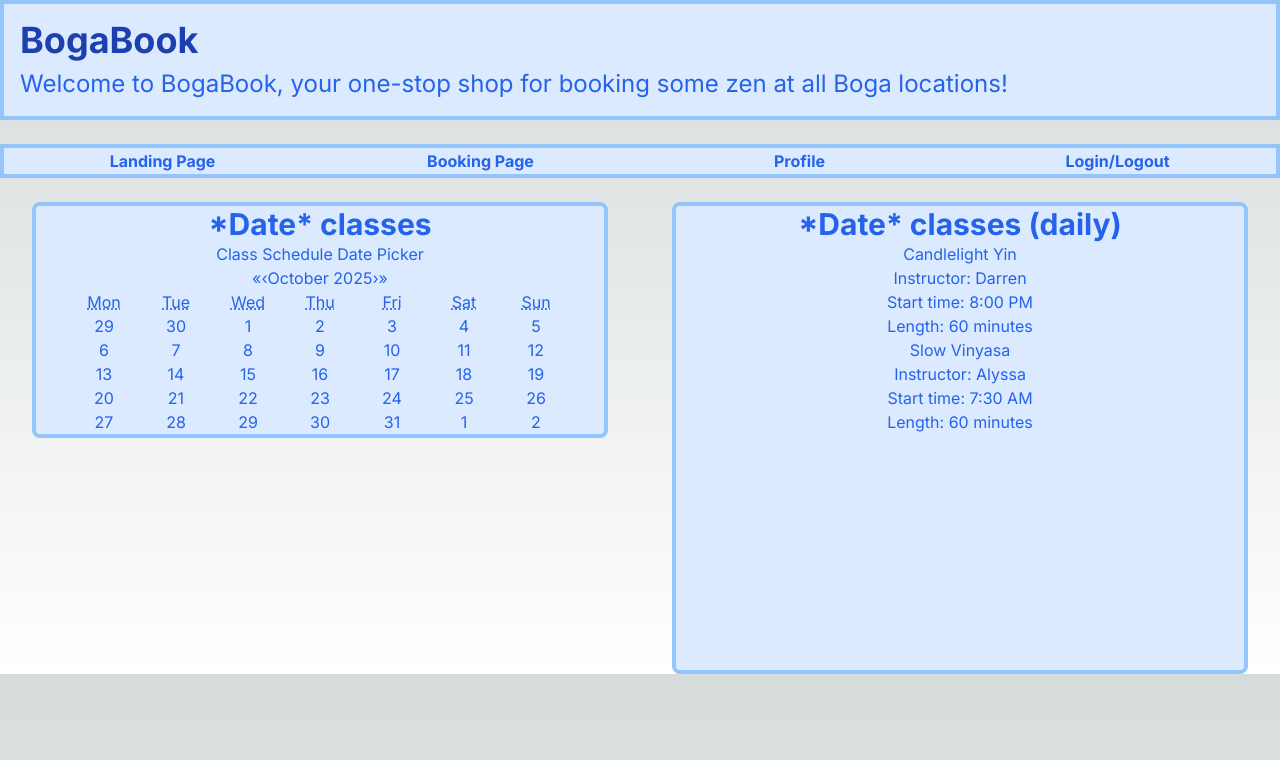
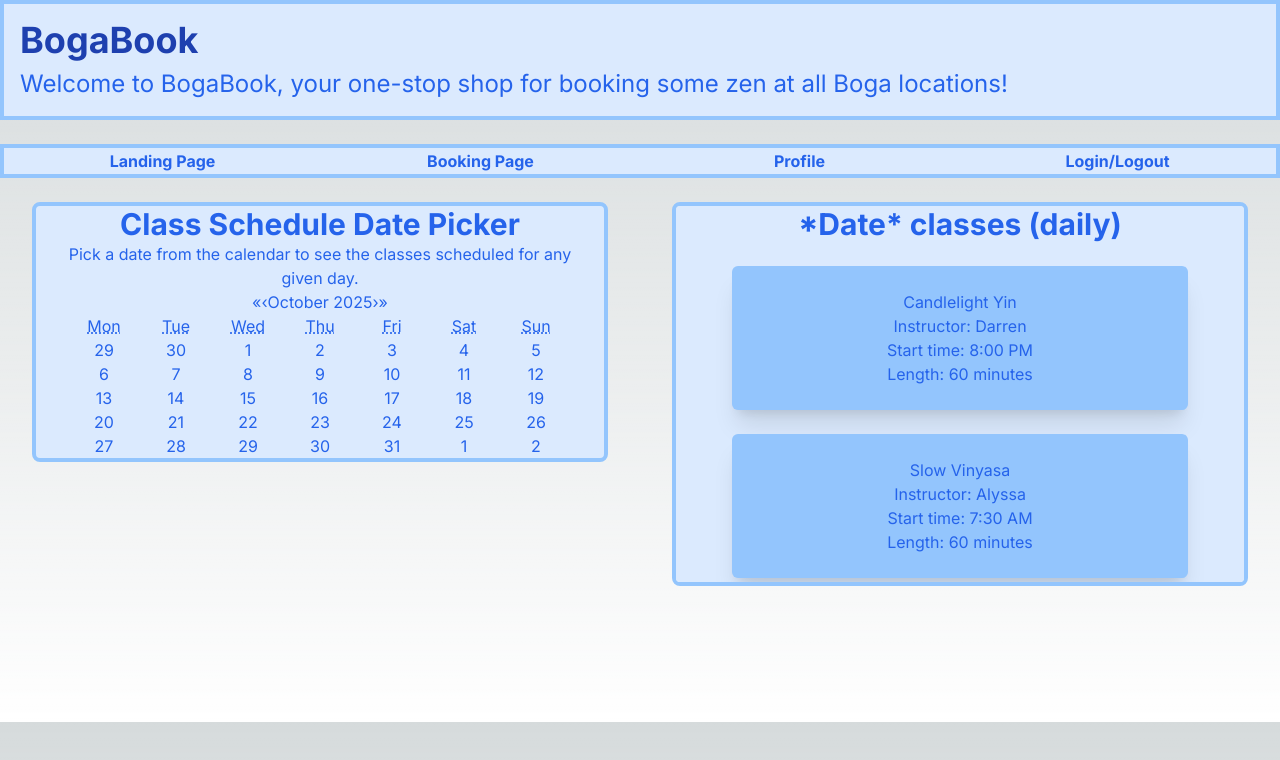
Before and after one commit to Robchike9290/YogaBookingPlatform, a Next.js app: page /book in a window 1280 px wide. Shown: the top 760 px of the page. Built offline with nearby package versions, Linux system fonts and the light colour scheme.

Commit message:
Remove some unnecessary lines

```diff
--- a/src/app/_components/AboutStudio.tsx
+++ b/src/app/_components/AboutStudio.tsx
@@ -50,7 +50,7 @@ const studioBios = [
 
 export default function AboutStudio(props: AboutStudioPropTypes) {
     return (
-        <div className="col-start-3 col-span-3 row-start-1 row-span-3 p-8 m-8 border-blue-300 border-4 bg-blue-100 rounded-lg text-center text-blue-600">
+        <div className="col-start-3 col-span-3 row-start-1 row-span-3 p-8 m-8 border-blue-300 border-4 bg-blue-100 rounded-lg text-center text-blue-600 overflow-auto max-h-16">
             <h1 className="font-bold text-3xl mb-8">{props.studioName}</h1>
             <div>{studioBios.map((studioBio) => {
                 if (props.studioName === studioBio.name) {
--- a/src/app/book/_components/DailyClassCalendar.tsx
+++ b/src/app/book/_components/DailyClassCalendar.tsx
@@ -30,14 +30,14 @@ const dummyClassData = [
 
 export default function DailyClassCalendar(props: DailyClassCalendarProps) {
     return (
-        <div className="col-start-4 col-span-3 row-start-1 row-span-2 border-blue-300 border-4 bg-blue-100 rounded-lg text-center text-blue-600 mx-8 px-8">
+        <div className="col-start-4 col-span-3 row-start-1 row-span-2 border-blue-300 border-4 bg-blue-100 rounded-lg text-center text-blue-600 mx-8 px-8 max-h-96 overflow-auto">
             {/* TODO: How to get a dynamic date for a month here. */}
             <h1 className="font-bold text-3xl">*Date* classes (daily)</h1>
             {/* TODO: How to map a class list here */}
             <div>{dummyClassData.map((classData) => {
                 if (props.currentDate === classData.date) {
                     return (
-                        <div>
+                        <div className="bg-blue-300 rounded-md m-6 p-6 shadow-xl">
                             <h3>{classData.name}</h3>
                             <h4>Instructor: {classData.instructor}</h4>
                             <div>Start time: {classData.startTime}</div>
--- a/src/app/book/_components/MonthlyClassCalendar.tsx
+++ b/src/app/book/_components/MonthlyClassCalendar.tsx
@@ -4,9 +4,8 @@ export default function MonthlyClassCalendar() {
     return (
         <div className="col-start-1 col-span-3 row-start-1 row-span-1 border-blue-300 border-4 bg-blue-100 rounded-lg text-center text-blue-600 mx-8 px-8">
             {/* TODO: How to get a dynamic date for a month here. */}
-            <h1 className="font-bold text-3xl">*Date* classes</h1>
-            {/* TODO: How to map a class list here */}
-            <div>Class Schedule Date Picker</div>
+            <h1 className="font-bold text-3xl">Class Schedule Date Picker</h1>
+            <h2>Pick a date from the calendar to see the classes scheduled for any given day.</h2>
             <Calendar />
         </div>
     )
```
